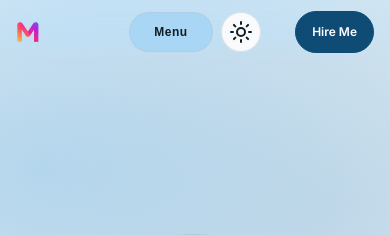
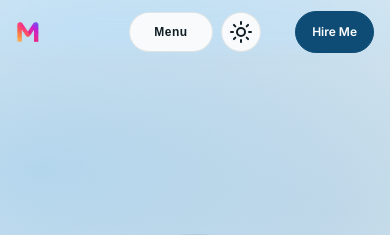
Before and after one commit to muthu17ks/Mkode-Portfolio, a Flask app: template portfolio/templates/index.html in a window 390 px wide. Shown: the top 235 px of the page. Run offline with Flask 3, Linux system fonts and the light colour scheme; the template is opened without the code that fills it, so the values that code supplies are empty; some libraries are stand-ins or nearby versions.

Commit message:
restored last change

```diff
--- a/portfolio/static/css/main.css
+++ b/portfolio/static/css/main.css
@@ -356,7 +356,7 @@ body {
     border-radius: var(--radius-pill);
     cursor: pointer;
     pointer-events: auto;
-    background-color: hsla(var(--p-h), var(--p-s), 80%, 0.8);
+    background: var(--color-surface);
     border: 1px solid var(--color-border);
     color: var(--color-text);
     backdrop-filter: var(--blur-md);
```
